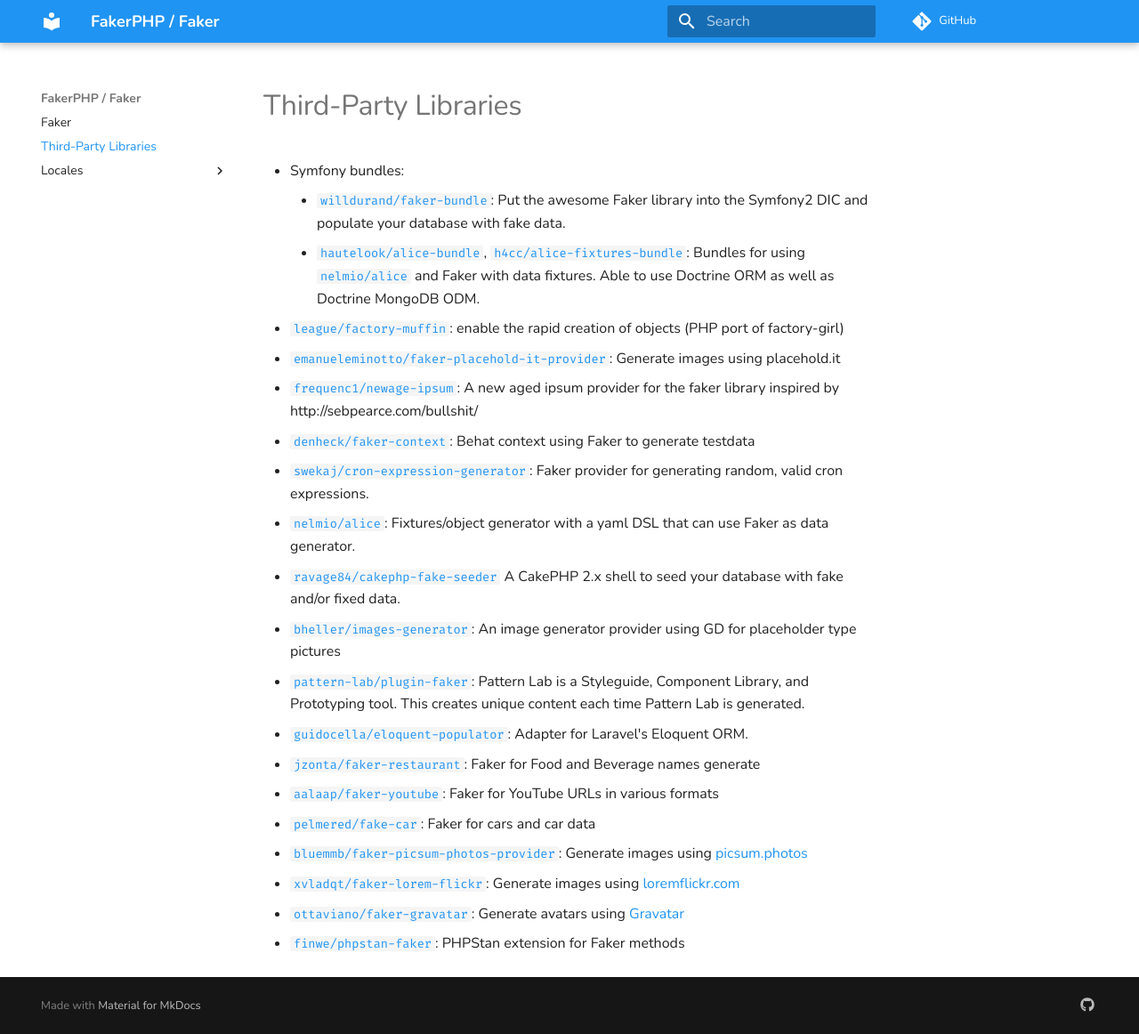
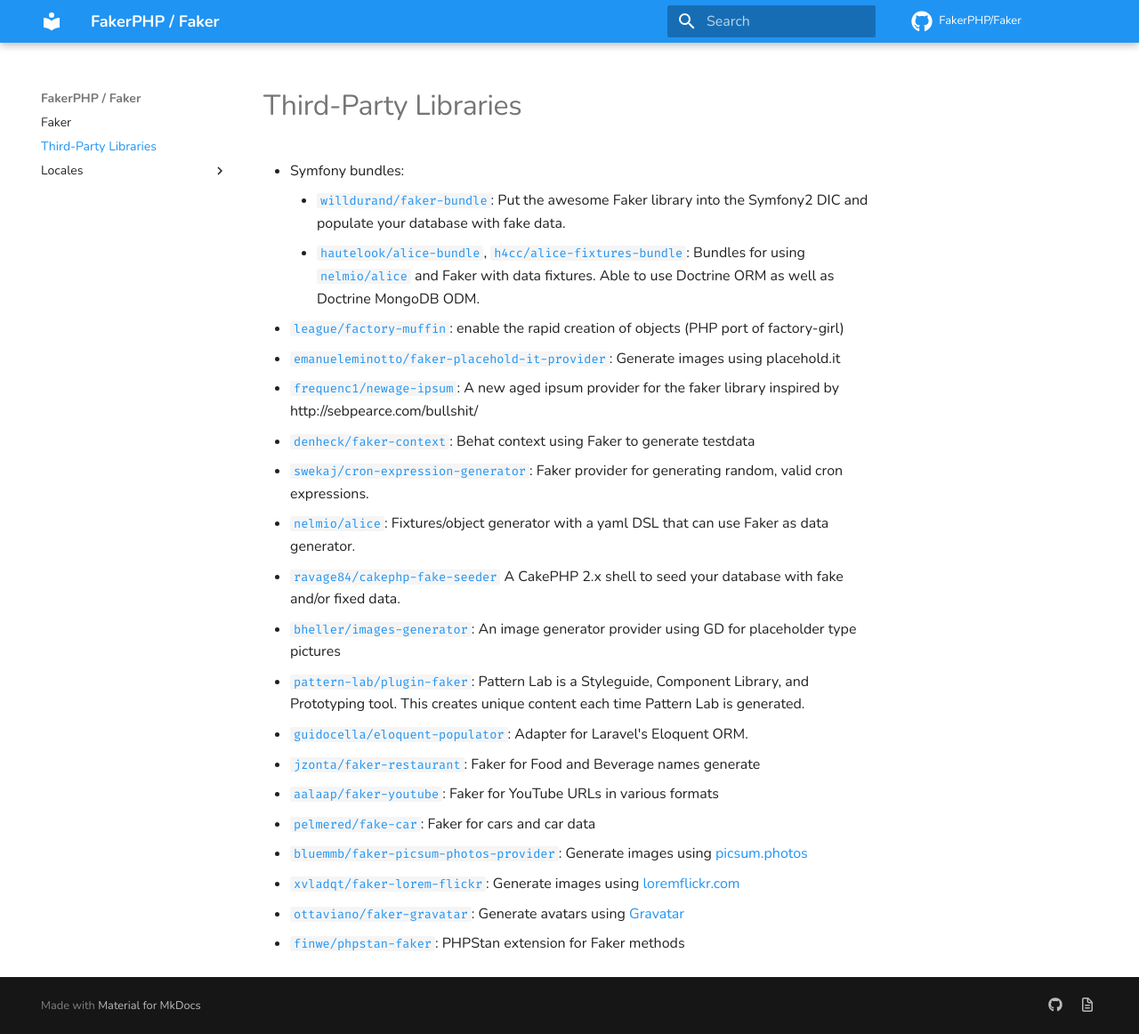
Before and after one commit to FakerPHP/fakerphp.github.io, an MkDocs documentation site: the page built from docs/third-party.md, in a window 1280 px wide and 1162 px high. Shown: the whole window at 89% size. Built offline with MkDocs 1.6.1 and Material for MkDocs 9.7.7, drawn with Linux system fonts in a browser that asks for light colours; comment, search, counter and statistics services are not loaded.

Commit message:
Fix #2: Added link to Faker project

```diff
--- a/mkdocs.yml
+++ b/mkdocs.yml
@@ -1,8 +1,9 @@
 site_name: FakerPHP / Faker
 site_description: Documentation for FakerPHP / Faker
 
-repo_url: https://github.com/FakerPHP/fakerphp.github.io
-edit_uri: edit/main/docs/
+repo_name: FakerPHP/Faker
+repo_url: https://github.com/FakerPHP/Faker
+edit_uri: https://github.com/FakerPHP/fakerphp.github.io/edit/main/docs/
 
 theme:
   name: material
@@ -13,6 +14,8 @@
     scheme: default
     primary: blue
     accent: blue
+  icon:
+    repo: fontawesome/brands/github
   language: en
   features:
     - navigation.instant
@@ -21,7 +24,10 @@
   social:
     - icon: fontawesome/brands/github
       link: https://github.com/FakerPHP/Faker
-      name: Faker
+      name: Faker repository
+    - icon: fontawesome/regular/file-alt
+      link: https://github.com/FakerPHP/fakerphp.github.io
+  name: Docs repository
 
 plugins:
   - search
```
